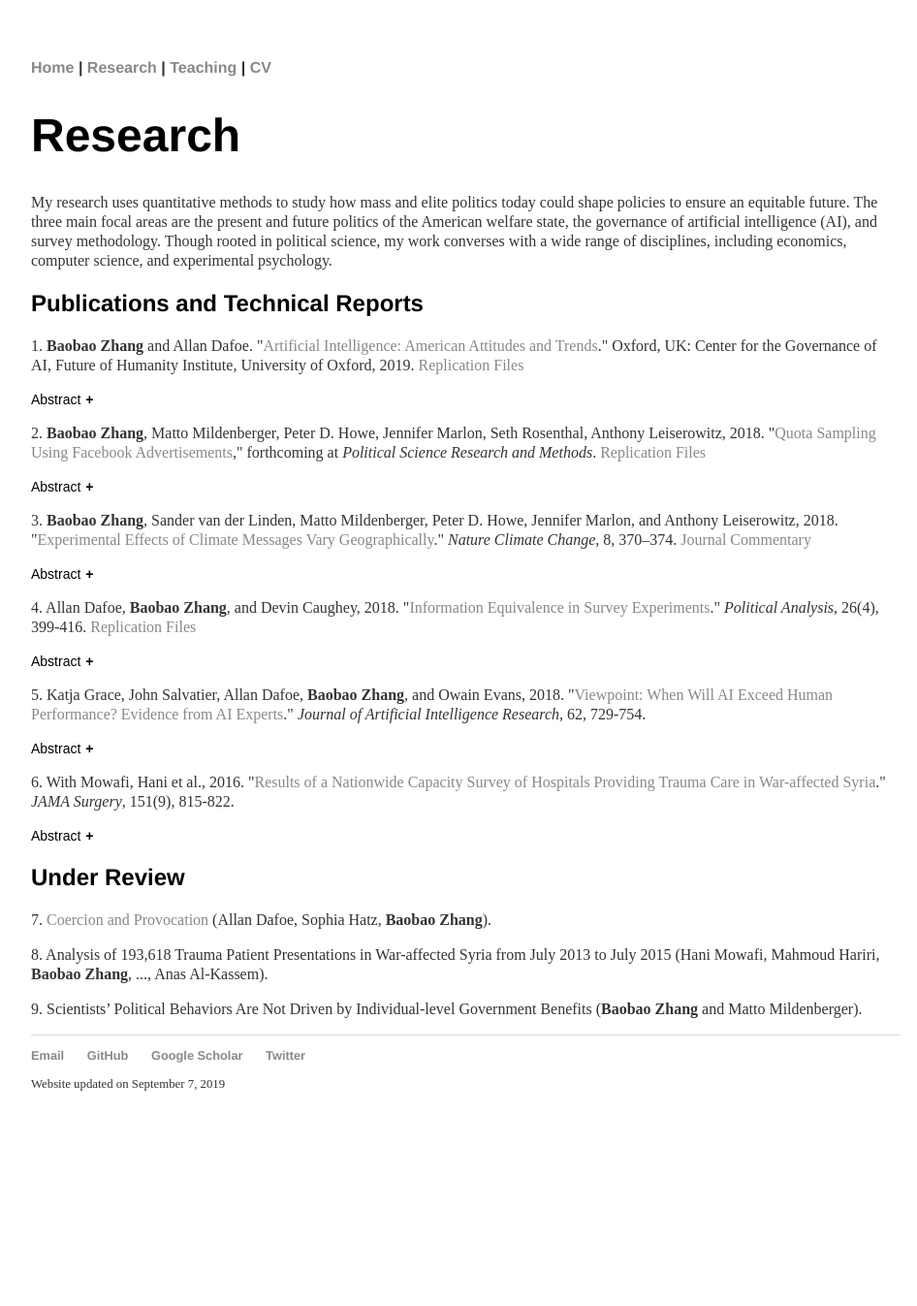
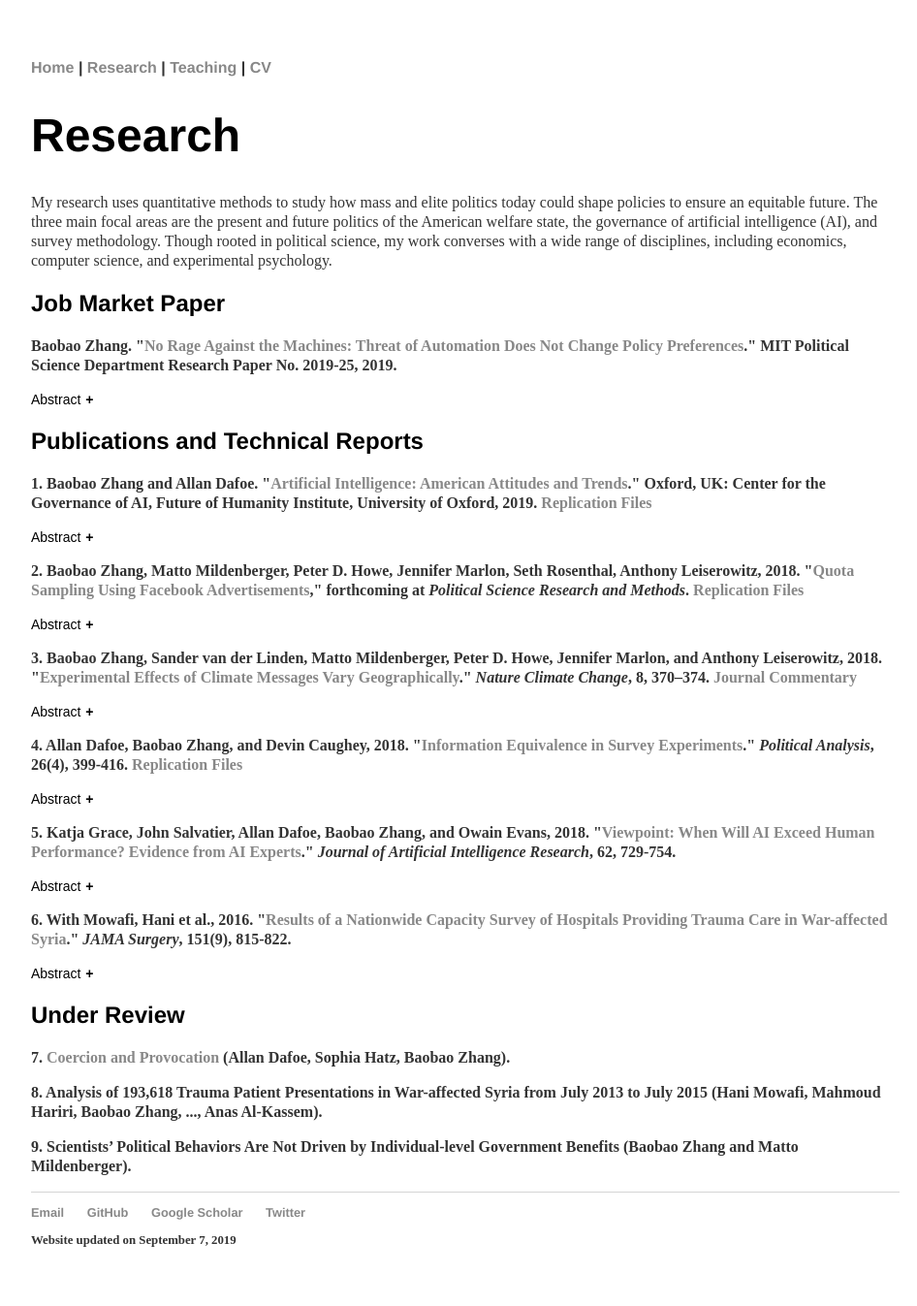
Before and after one commit to morganlivingston/baobaofzhang.github.io, a Jekyll site: the page built from research.html, in a window 1280 px wide. Shown: the whole page at 97% size, without its empty margins (160-1106 px from the left). Built offline with Jekyll 4.4.1, drawn with Linux system fonts in a browser that asks for light colours; before the commit the page ends 1186 px from its top, so only the background shows below that.

Commit message:
Update research

```diff
--- a/research.html
+++ b/research.html
@@ -7,6 +7,16 @@ title: Baobao Zhang | Research
 			<h1>Research</h1>
 
       <p>My research uses quantitative methods to study how mass and elite politics today could shape policies to ensure an equitable future. The three main focal areas are the present and future politics of the American welfare state, the governance of artificial intelligence (AI), and survey methodology. Though rooted in political science, my work converses with a wide range of disciplines, including economics, computer science, and experimental psychology.</p>
+
+      <h2>Job Market Paper</h2>
+
+      <p><b>Baobao Zhang<b>. "<a href="https://papers.ssrn.com/sol3/papers.cfm?abstract_id=3455501">No Rage Against the Machines: Threat of Automation Does Not Change Policy Preferences</a>." MIT Political Science Department Research Paper No. 2019-25, 2019.</p>
+
+        <button class="collapsible">Abstract</button>
+<div class="content">
+  <p>Labor-saving technology has already decreased employment opportunities for middle-skill workers. Experts anticipate that advances in AI and robotics will cause even more significant disruptions in the labor market over the next two decades. This paper presents three experimental studies that investigate how this profound economic change could affect mass politics. Recent observational studies suggest that workers’ exposure to automation risk predicts their support not only for redistribution but also for right-wing populist policies and candidates. Other observational studies, including my own, find that workers underestimate the impact of automation on their job security. Misdirected blame towards immigrants and workers in foreign countries, rather than concerns about workplace automation, could be driving support for right-wing populism. To correct American workers’ beliefs about the threats to their jobs, I conducted three survey experiments in which I informed workers about the existent and future impact of workplace automation. While these informational treatments convinced workers that automation threatens American jobs, they failed to change respondents’ preferences on welfare, immigration, and trade policies. My research finds that raising awareness about workplace automation did not decrease opposition to globalization or increase support for policies that will prepare workers for future technological disruptions.</p>
+</div>
+
 
 			<h2>Publications and Technical Reports</h2>
 			<p>1. <b>Baobao Zhang</b> and Allan Dafoe. "<a href = "https://governanceai.github.io/US-Public-Opinion-Report-Jan-2019/">Artificial Intelligence: American Attitudes and Trends</a>." Oxford, UK: Center for the
```
Also changed, not shown: 1 other file.
